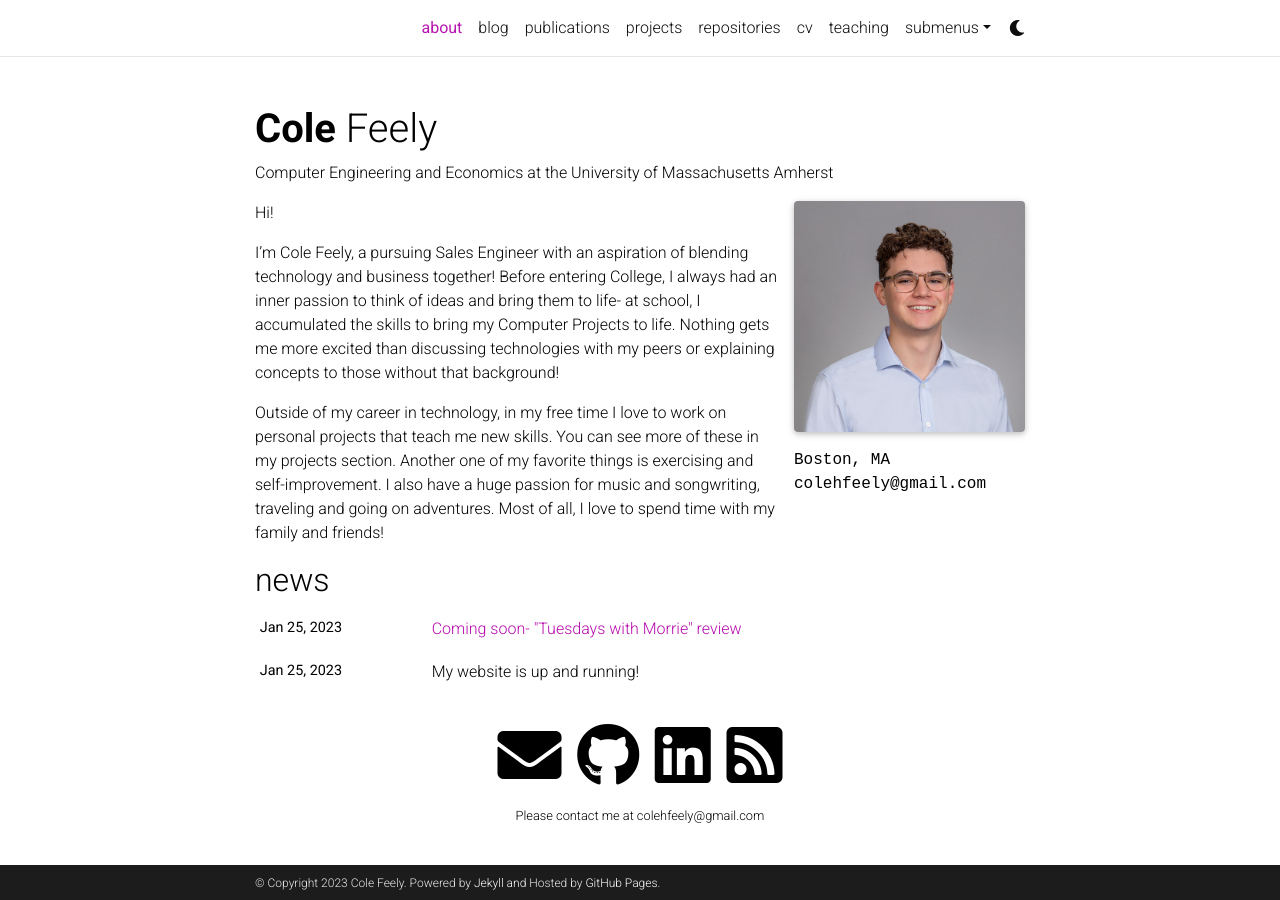
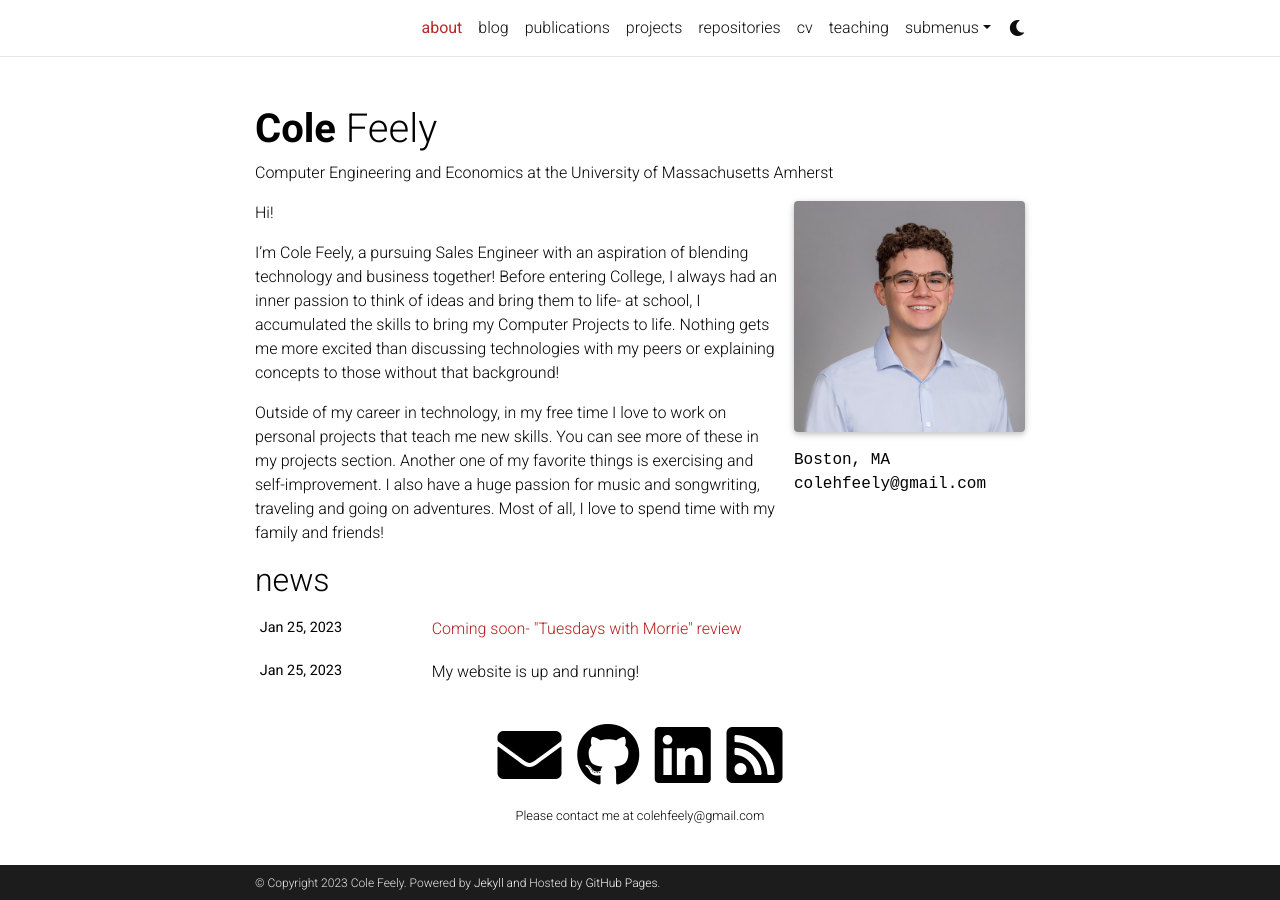
Before and after one commit to ColeFeely6/ColeFeely6.github.io, a Jekyll site: the page built from _pages/about.md, in a window 1280 px wide. Built offline with Jekyll 4.4.1, drawn with Linux system fonts in a browser that asks for light colours; comment, search, counter and statistics services are not loaded; a style sheet for code colours, icons or effects is not loaded.

Commit message:
change color in _theme.sass

```diff
--- a/_includes/header.html
+++ b/_includes/header.html
@@ -63,6 +63,7 @@
               {%- endif %}
 
               <!-- Other pages -->
+              <!-- here is where i need to change something i think -->
               {%- assign sorted_pages = site.pages | sort: "nav_order" -%}
               {%- for p in sorted_pages -%}
               {%- if p.nav and p.autogen == nil -%}
--- a/_sass/_themes.scss
+++ b/_sass/_themes.scss
@@ -7,8 +7,8 @@
   --global-code-bg-color: #{$code-bg-color-light};
   --global-text-color: #{$black-color};
   --global-text-color-light: #{$grey-color};
-  --global-theme-color: #{$purple-color};
-  --global-hover-color: #{$purple-color};
+  --global-theme-color: #{$red-color-dark};
+  --global-hover-color: #{$red-color-dark};
   --global-footer-bg-color: #{$grey-color-dark};
   --global-footer-text-color: #{$grey-color-light};
   --global-footer-link-color: #{$white-color};
```
